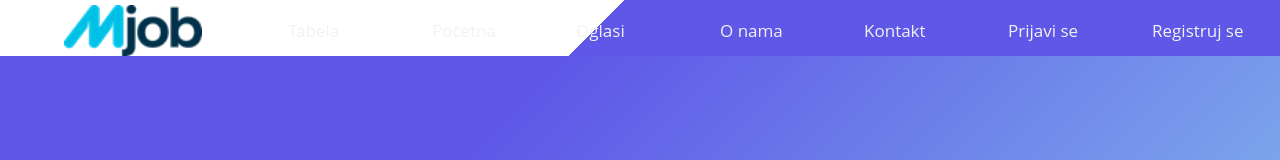
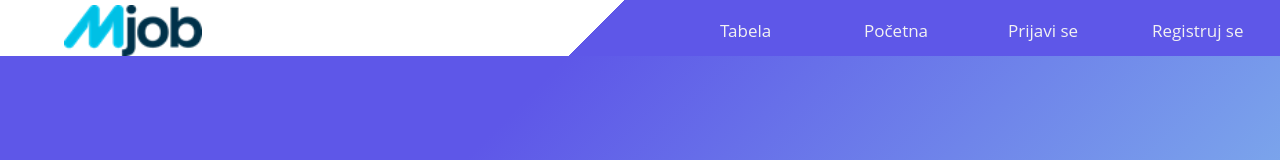
Before and after one commit to MilanSubic/MjobApp, a React (Create React App) app in the folder MjobBackend/MjobFrontend/mjob-app/: page / in a window 1280 px wide. Shown: the top 160 px of the page. Built offline with nearby package versions, Linux system fonts and the light colour scheme.

Commit message:
Home Page

```diff
--- a/MjobBackend/MjobFrontend/mjob-app/src/components/EmptyHeader.js
+++ b/MjobBackend/MjobFrontend/mjob-app/src/components/EmptyHeader.js
@@ -20,17 +20,15 @@ function EmptyHeader() {
               <Link to="/users">Tabela</Link>
             </div>
             <div className="nav-item">
-              <a href="#">Početna</a>
+              <Link to="/home">Početna</Link>
             </div>
-            <div className="nav-item">
-              <a href="#">Oglasi</a>
-            </div>
+
             {tipKorisnika !== null && (
               <div className="nav-item">
                 <Link to="/konverzacije">Konverzacije</Link>
               </div>
             )}
-            {tipKorisnika === "Admin" && (
+            {tipKorisnika === "admin" && (
               <>
                 <div className="nav-item">
                   <a href="/upravljanjeNalozima">Nalozi</a>
@@ -40,16 +38,11 @@ function EmptyHeader() {
                 </div>
               </>
             )}
-            <div className="nav-item">
-              <a href="#">O nama</a>
-            </div>
-            <div className="nav-item">
-              <a href="#">Kontakt</a>
-            </div>
+
             {tipKorisnika !== null && (
               <div className="nav-item">
                 <a
-                  href="/"
+                  href="/home"
                   onClick={() => {
                     localStorage.removeItem("tipKorisnika");
                     localStorage.removeItem("token");
```
